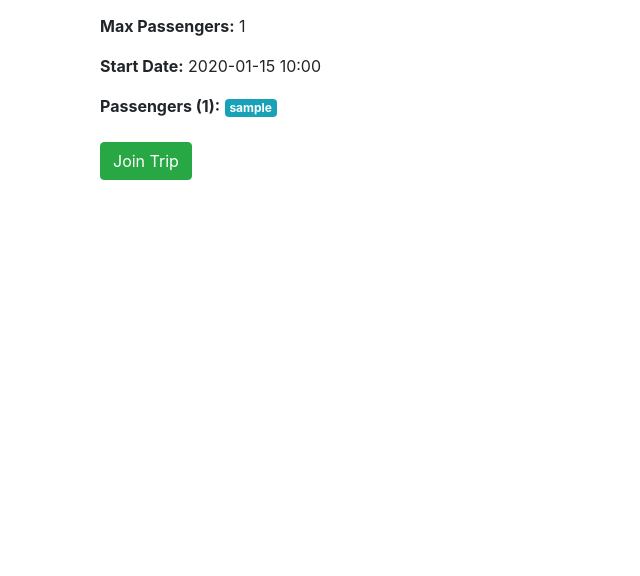
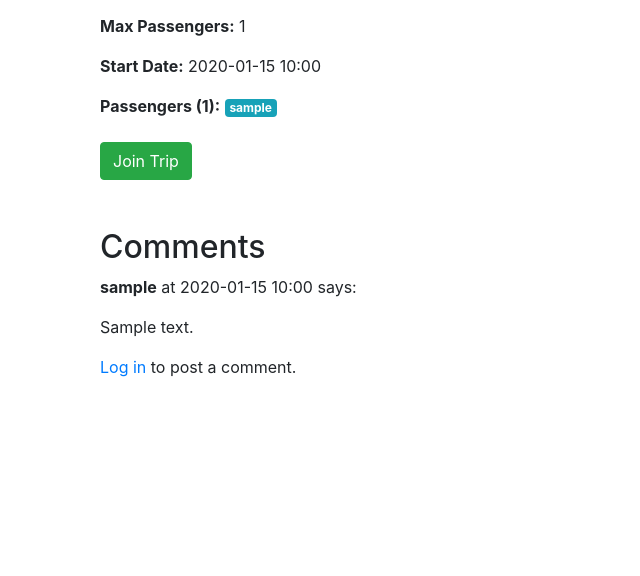
Before and after one commit to yurakuzo/mandry-app, a Django app: page /trip/1/ in a window 1280 px wide. Shown: the part 267-843 px from the top of the page, without its empty margins (0-640 px from the left). Run offline with Django 4.2, Linux system fonts and the light colour scheme; tables that the repository leaves empty hold one stand-in row (values such as "Sample post"); parts of the project's set-up code (start-up, migrations or seed data) failed here and were passed over; some libraries are stand-ins or nearby versions.

Commit message:
added trip comment section

```diff
--- a/templates/base.html
+++ b/templates/base.html
@@ -38,13 +38,11 @@
 
                 <a class="dropdown-item" href="{% url 'mytrips' %}">View my trips</a>
                 <a class="dropdown-item" href="{% url 'create_trip' %}">Create a trip</a>
-                <a class="dropdown-item" href="{% url 'all_trips' %}">View All Trips</a>
 
 
 
                 {% else %}
-                <a class="dropdown-item" href="{% url 'login' %}">View my trips</a>
-                <a class="dropdown-item" href="{% url 'login' %}">Create a trip</a>
+                <a class="dropdown-item" href="{% url 'all_trips' %}">View All Trips</a>
 
                 {% endif %}
               </div>
--- a/templates/trip/trip_detail.html
+++ b/templates/trip/trip_detail.html
@@ -21,5 +21,29 @@
                 <button type="submit" name="join" class="btn btn-success">Join Trip</button>
             {% endif %}
         </form>
+
+        <!-- Comment Section -->
+        <div class="comments-area mt-5">
+            <h2>Comments</h2>
+            {% for comment in trip.comments.all %}
+                <div class="comment mb-3">
+                    <p><strong>{{ comment.user.username }}</strong> at {{ comment.created_at|date:"Y-m-d H:i" }} says:</p>
+                    <p>{{ comment.text }}</p>
+                </div>
+            {% empty %}
+                <p>No comments yet.</p>
+            {% endfor %}
+        </div>
+
+        <!-- Comment Form -->
+        {% if user.is_authenticated %}
+            <form method="post" class="comment-form mt-4">
+                {% csrf_token %}
+                <textarea name="comment" class="form-control" placeholder="Leave a comment"></textarea>
+                <button type="submit" class="btn btn-primary mt-2">Post Comment</button>
+            </form>
+        {% else %}
+            <p><a href="{% url 'login' %}">Log in</a> to post a comment.</p>
+        {% endif %}
     </div>
 {% endblock %}
--- a/trip/models.py
+++ b/trip/models.py
@@ -34,3 +34,10 @@ class Trip(models.Model):
 
     def leave_trip(self, user):
         self.passengers.remove(user)
+
+
+class Comment(models.Model):
+    trip = models.ForeignKey(Trip, related_name='comments', on_delete=models.CASCADE)
+    user = models.ForeignKey(Traveller, on_delete=models.CASCADE)
+    text = models.TextField()
+    created_at = models.DateTimeField(auto_now_add=True)
--- a/trip/views.py
+++ b/trip/views.py
@@ -1,6 +1,6 @@
 from django.shortcuts import render
 from django.views import generic
-from trip.models import Trip
+from trip.models import Trip, Comment
 from django.urls import reverse_lazy
 from trip.forms import TripCreationForm
 from django.views.generic.list import ListView
@@ -41,14 +41,28 @@ class TripDetailView(DetailView):
         trip = self.get_object()
         if 'join' in request.POST:
             trip.join_trip(request.user)
-            return redirect("all_trips")
+            return redirect("trip_detail", pk=trip.pk)
         elif 'leave' in request.POST:
             trip.leave_trip(request.user)
-            return redirect("all_trips")
-        return render(request, self.template_name, trip)
+            return redirect("trip_detail", pk=trip.pk)
+        elif 'comment' in request.POST and request.user.is_authenticated:
+            comment_text = request.POST.get('comment')
+            Comment.objects.create(trip=trip, user=request.user, text=comment_text)
+            return redirect("trip_detail", pk=trip.pk)
+        return render(request, self.template_name, {'trip': trip})
 
 
 class AllTripsView(ListView):
     model = Trip
     template_name = 'trip/trip.html'
     context_object_name = 'all_trips'
+
+
+def trip_details(request, trip_id):
+    trip = Trip.objects.get(pk=trip_id)
+
+    if request.method == 'POST' and request.user.is_authenticated:
+        comment_text = request.POST.get('comment')
+        Comment.objects.create(trip=trip, user=request.user, text=comment_text)
+        return redirect('trip_details', trip_id=trip_id)
+    return render(request, 'trip_details.html', {'trip': trip})
```
Also changed, not shown: trip/migrations/0008_comment.py (added), trip/migrations/0009_remove_trip_difficulty.py (added), trip/migrations/0010_trip_difficulty.py (added).
